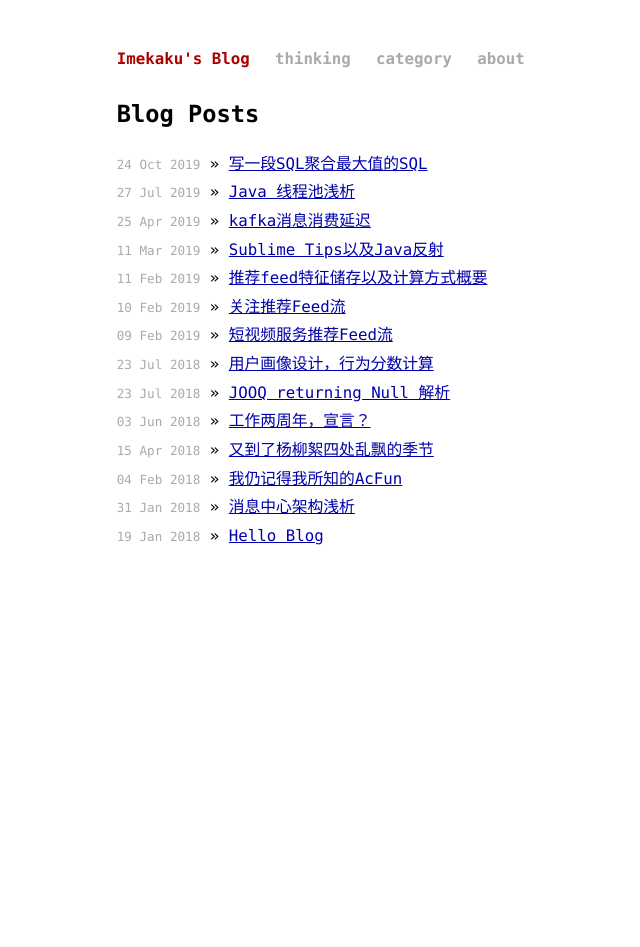
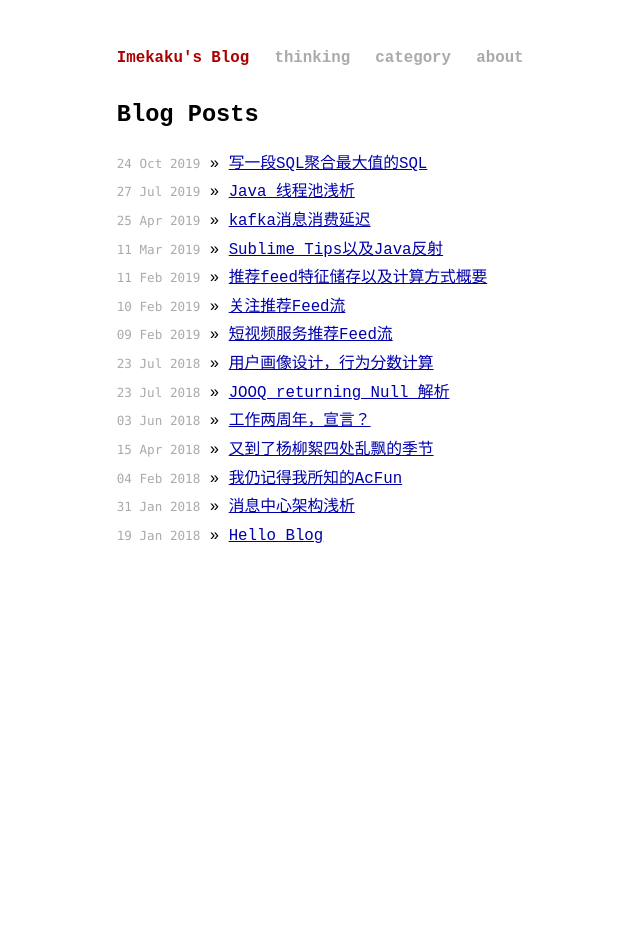
Before and after one commit to imekaku/imekaku.github.io, a Jekyll site: the page built from index.html, in a window 1280 px wide. Shown: the whole page, without its empty margins (192-832 px from the left). Built offline with Jekyll 4.4.1, drawn with Linux system fonts in a browser that asks for light colours.

Commit message:
modify font family

```diff
--- a/css/screen.css
+++ b/css/screen.css
@@ -21,7 +21,7 @@ body {
   /*font: 14.34px STKaiti, Kaiti, helvetica, arial, clean, sans-serif;*/
   font-size: 14.34px;
   /* font-family: "Ubuntu Mono","Helvetica Neue",Helvetica,Arial,sans-serif; */
-  font-family: Monaco, 'Courier New', monospace;
+  font-family: 'Courier New', monospace;
   /*font: 14.34px "Ubuntu Mono","Helvetica Neue",Helvetica,Arial, STHeiti, SimHei, helvetica, arial, clean, sans-serif;*/
   /* font-size: small; */
   font-feature-settings: "kern" 1;
```
